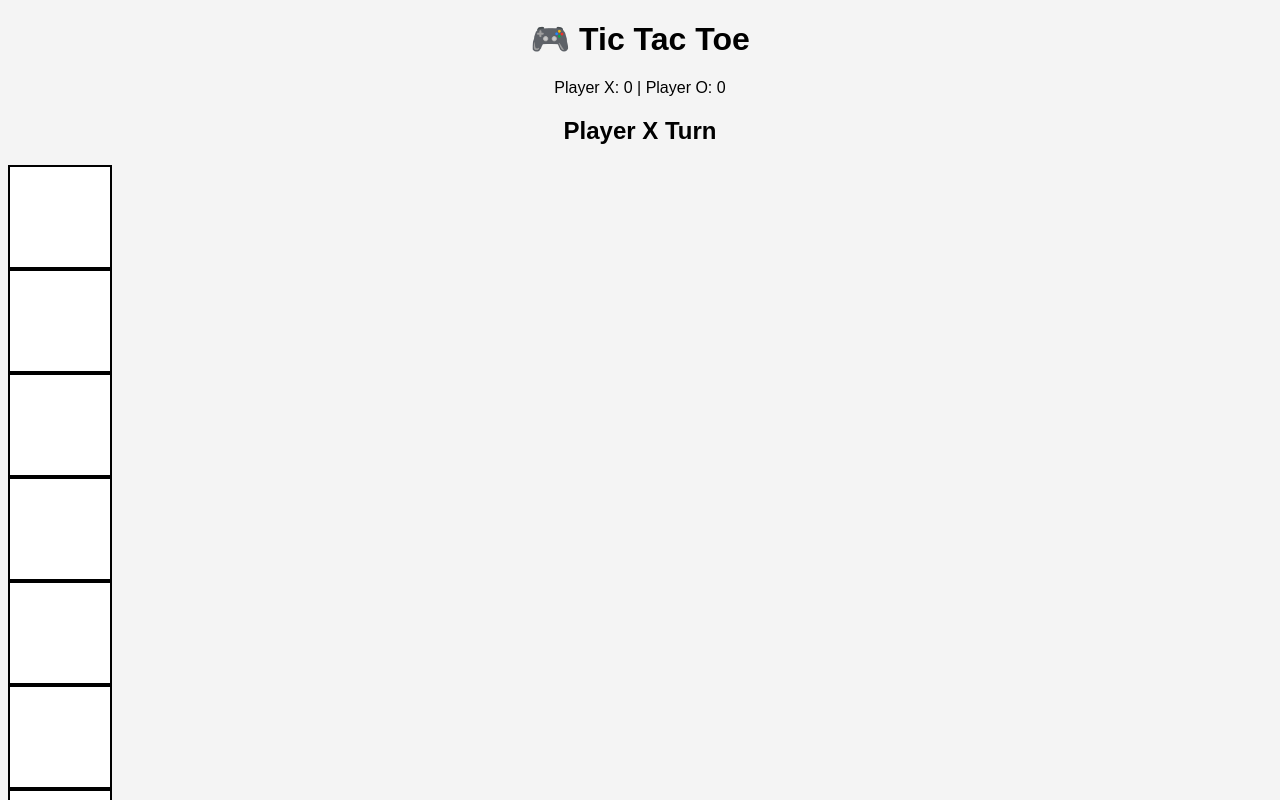
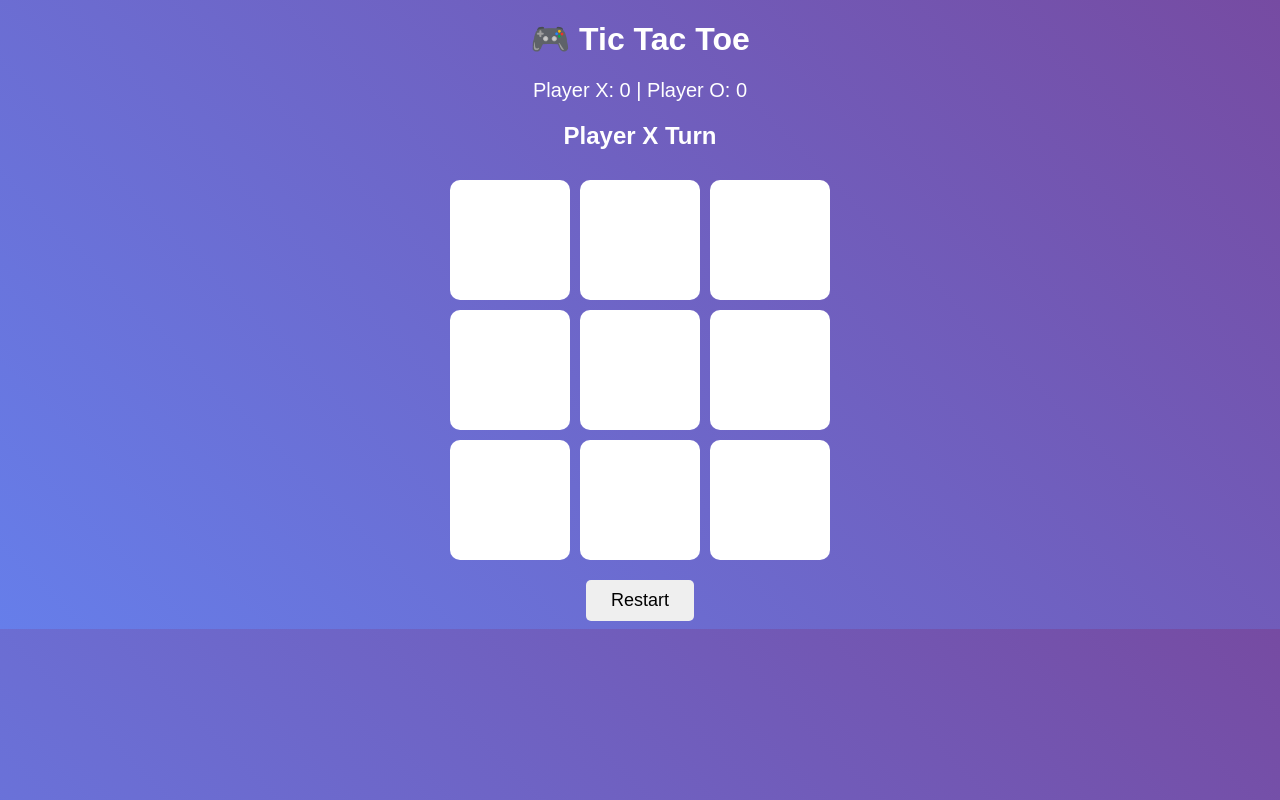
Before and after one commit to priyankakale157-creator/Tic-Tac-Toe, a plain HTML site: page index.html in a window 1280 px wide. Shown: the top 800 px of the page. Drawn offline with Linux system fonts and the light colour scheme.

Commit message:
Revamp CSS styles for layout and interactivity
Updated styles for body, h1, board, and cell elements. Added hover effect for cells and improved button styles.

```diff
--- a/style.css
+++ b/style.css
@@ -1,35 +1,51 @@
-body {
-  font-family: Arial;
-  text-align: center;
-  background: #f4f4f4;
+body{
+font-family: Arial;
+text-align:center;
+background:linear-gradient(45deg,#667eea,#764ba2);
+color:white;
 }
 
-h1 {
-  margin-top: 20px;
+h1{
+margin-top:20px;
 }
 
-.game {
-  display: grid;
-  grid-template-columns: repeat(3, 100px);
-  gap: 10px;
-  justify-content: center;
-  margin-top: 30px;
+.board{
+display:grid;
+grid-template-columns:repeat(3,120px);
+gap:10px;
+justify-content:center;
+margin-top:30px;
 }
 
-.cell {
-  width: 100px;
-  height: 100px;
-  background: white;
-  border: 2px solid black;
-  font-size: 40px;
-  display: flex;
-  align-items: center;
-  justify-content: center;
-  cursor: pointer;
+.cell{
+width:120px;
+height:120px;
+background:white;
+color:black;
+font-size:50px;
+display:flex;
+align-items:center;
+justify-content:center;
+cursor:pointer;
+border-radius:10px;
+transition:0.3s;
 }
 
-button {
-  margin-top: 20px;
-  padding: 10px 20px;
-  font-size: 16px;
+.cell:hover{
+transform:scale(1.1);
+background:#eee;
 }
+
+button{
+margin-top:20px;
+padding:10px 25px;
+font-size:18px;
+border:none;
+border-radius:5px;
+cursor:pointer;
+}
+
+.scoreboard{
+font-size:20px;
+margin-top:10px;
+}
```
